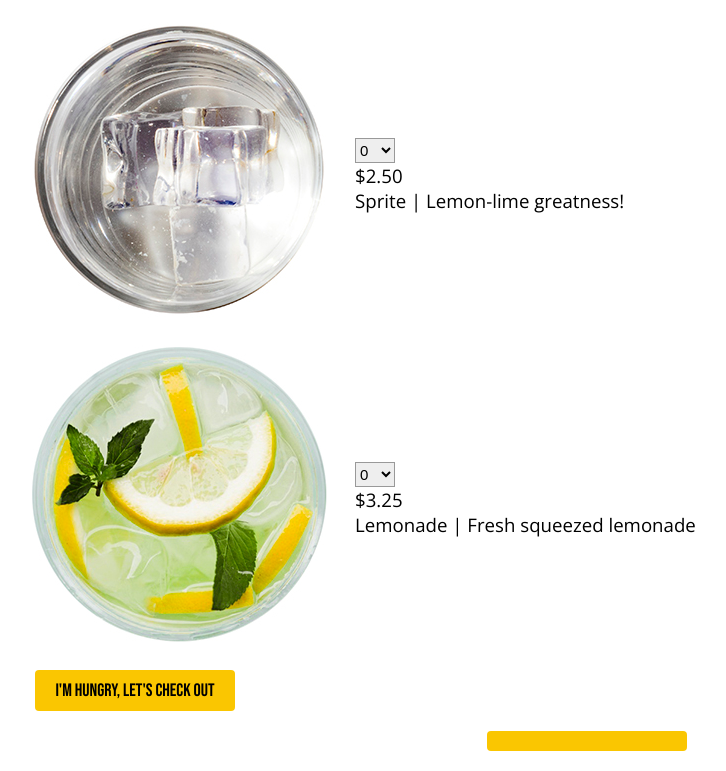
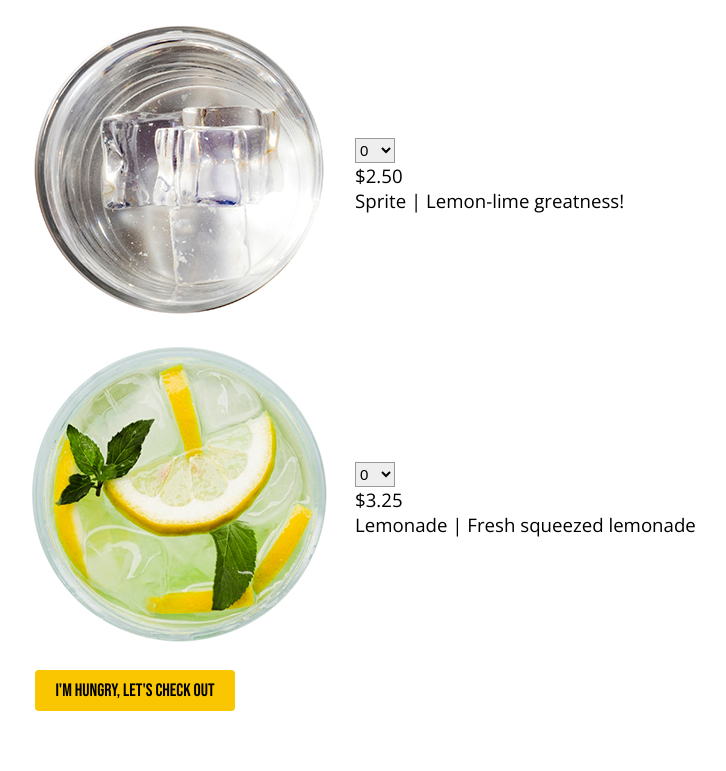
Before and after one commit to StaceyFolsom/sandwich-shop, a plain HTML site: page index.html in a window 1280 px wide. Shown: the part 2312-3083 px from the top of the page, without its empty margins (53-779 px from the left). Drawn offline with nearby package versions, Linux system fonts and the light colour scheme.

Commit message:
removing order summary button

```diff
--- a/index.html
+++ b/index.html
@@ -260,7 +260,7 @@
       </form>
     </section>
     <section class="buttons">
-      <button class="checkout" onclick="getSelectedItems()">
+      <!-- <button class="checkout" onclick="getSelectedItems()"> -->
     <!-- <section class="buttons">
       <button class="add">Add and Order More</button>
       <button class="checkout" id="checkout">
```
